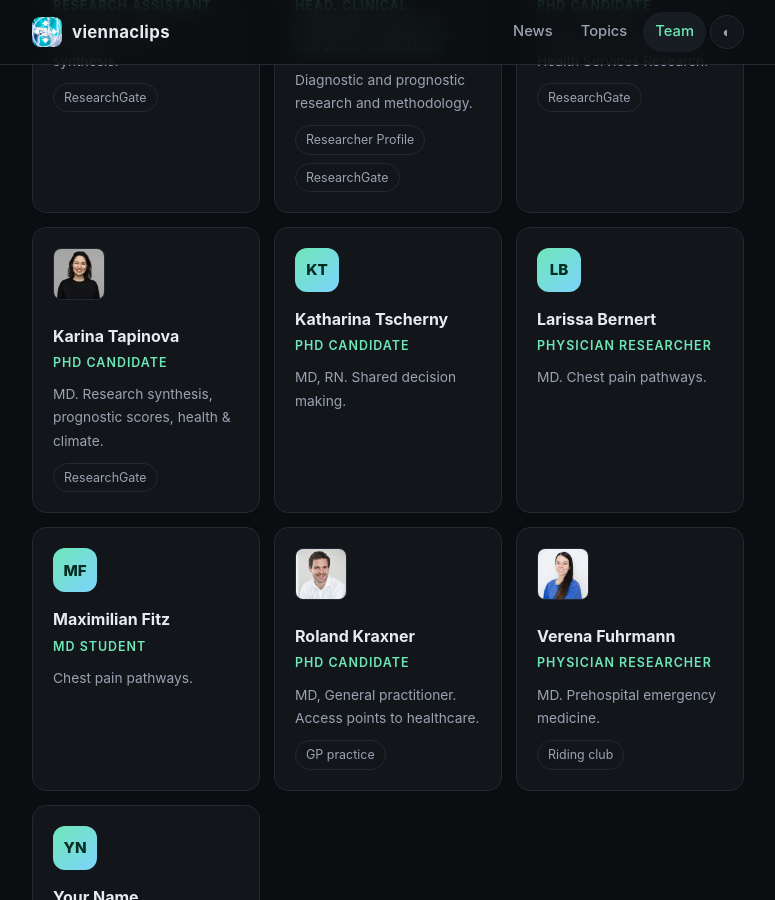
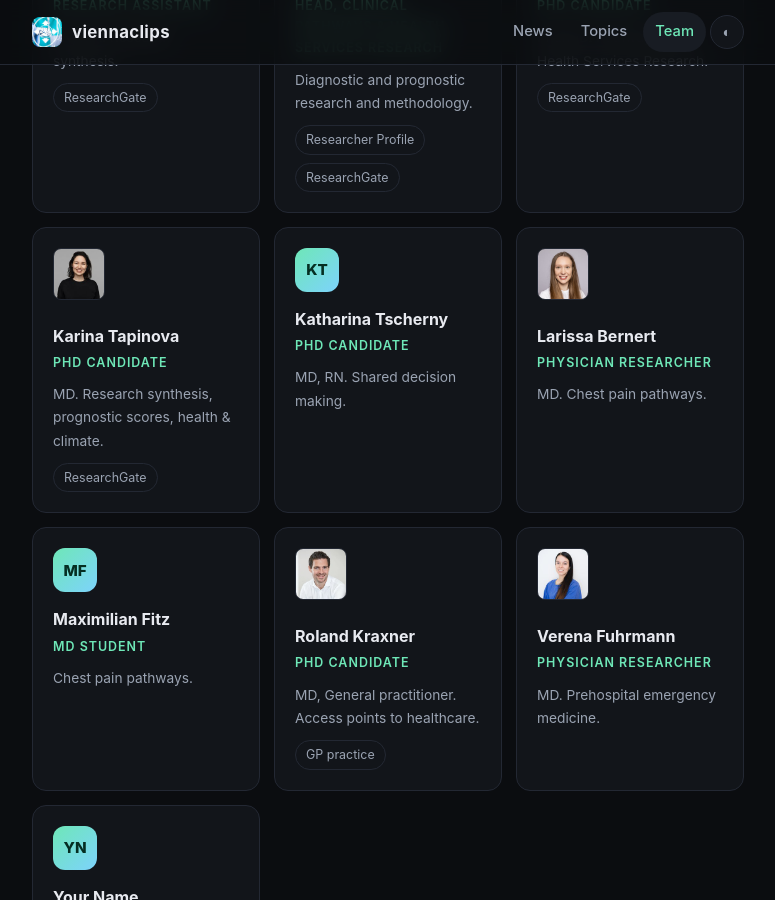
Before and after one commit to viennaclips/viennaclips.github.io, a Jekyll site: the page built from _pages/about.md, in a window 1280 px wide and 900 px high, scrolled down 529 px. Shown: the whole window, without its empty margins (252-1027 px from the left). Built offline with Jekyll 4.4.1, drawn with Linux system fonts in a browser that asks for light colours.

Commit message:
Update author photos and modify links in authors.yml
Updated photo file for Larissa Bernert and commented out Riding club link for another author.

```diff
--- a/_data/authors.yml
+++ b/_data/authors.yml
@@ -46,7 +46,7 @@ katharina-tscherny:
 
 larissa-bernert:
   name: Larissa Bernert
-  #photo: assets/img/larissa-bernert.jpg
+  photo: assets/img/larissa-bernert.png
   role: Physician researcher
   bio: MD. Chest pain pathways.
   links:
@@ -74,7 +74,7 @@ verena-fuhrmann:
   role: Physician researcher
   bio: MD. Prehospital emergency medicine.
   links:
-    Riding club: https://www.arion.or.at/
+    #Riding club: https://www.arion.or.at/
 
 example-member:
   name: Your Name
```
